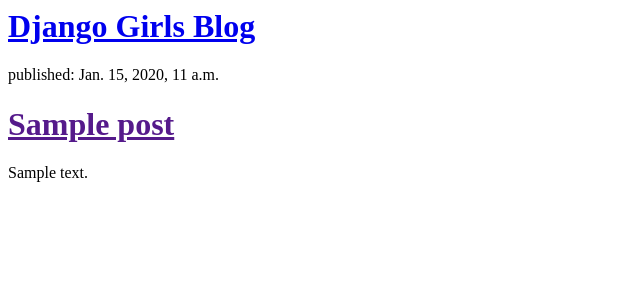
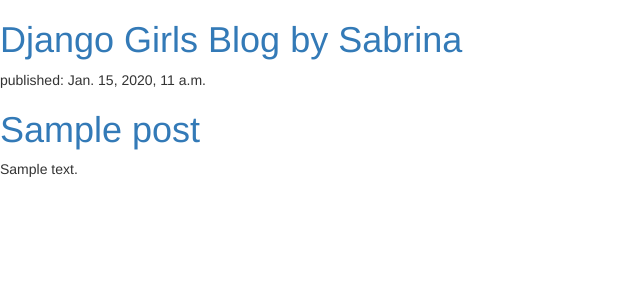
Before and after one commit to sabrina89/my-first-blog, a Django app: template blog/templates/blog/post_list.html in a window 1280 px wide. Shown: the top 300 px of the page, without its empty margins (0-640 px from the left). Run offline with Django 3.2, Linux system fonts and the light colour scheme; the template is opened without the code that fills it: values that come from a table or form of the project are taken from there, others are empty; tables that the repository leaves empty hold one stand-in row (values such as "Sample post"); some libraries are stand-ins or nearby versions.

Commit message:
Modified postlist.

```diff
--- a/blog/templates/blog/post_list.html
+++ b/blog/templates/blog/post_list.html
@@ -1,5 +1,13 @@
+<!DOCTYPE html>
+<html>
+	<head>
+		<link rel="stylesheet" href="//maxcdn.bootstrapcdn.com/bootstrap/3.2.0/css/bootstrap.min.css">
+		<link rel="stylesheet" href="//maxcdn.bootstrapcdn.com/bootstrap/3.2.0/css/bootstrap-theme.min.css">
+		<title>Django Girls Blog by Sabrina</title>
+	</head>
+	<body>
 		<div>
-    <h1><a href="/">Django Girls Blog</a></h1>
+	    	<h1><a href="/">Django Girls Blog by Sabrina</a></h1>
 		</div>
 
 		{% for post in posts %}
@@ -9,3 +17,6 @@
 		        <p>{{ post.text|linebreaksbr }}</p>
 		    </div>
 		{% endfor %}
+
+	</body>
+</html>
```
Lines whose indentation alone changed are shown as unchanged.
